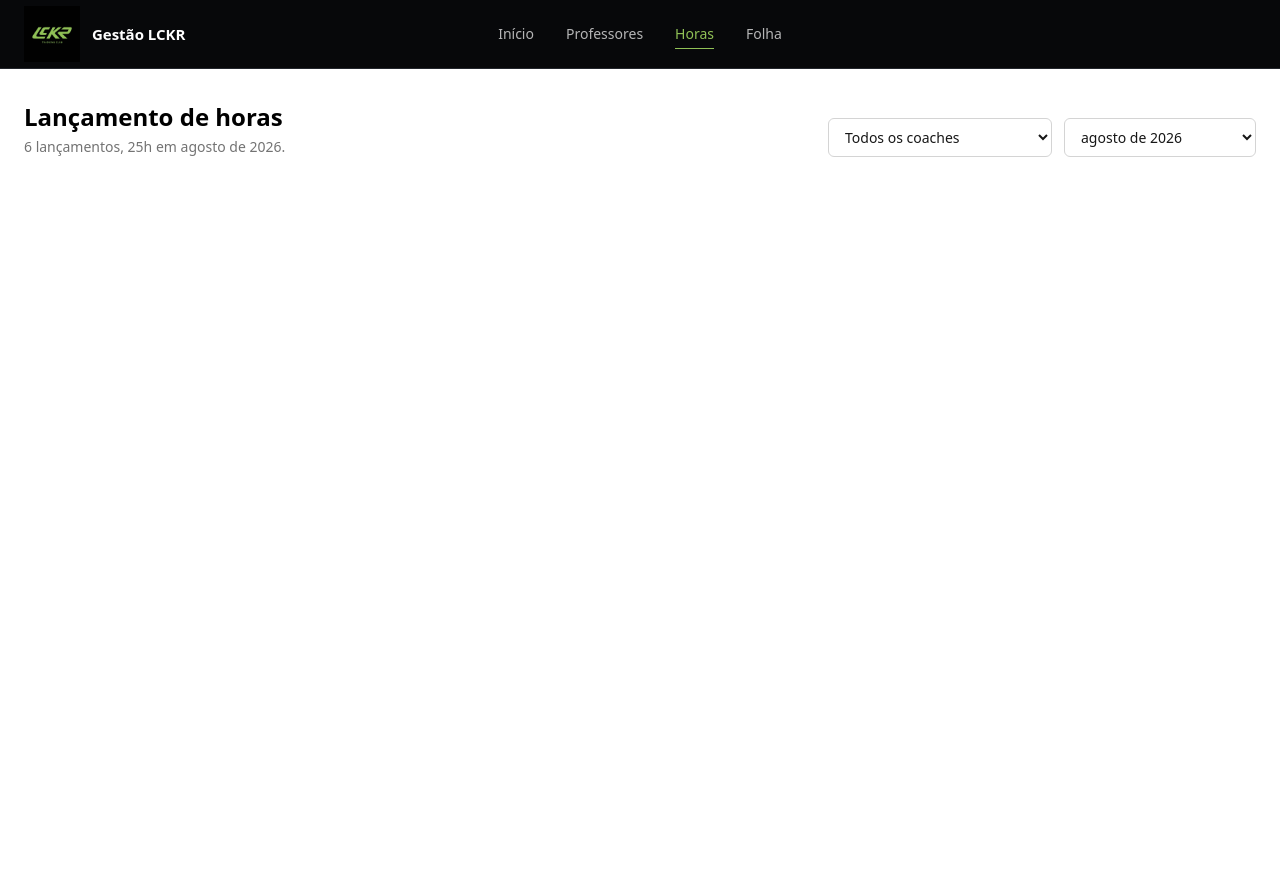
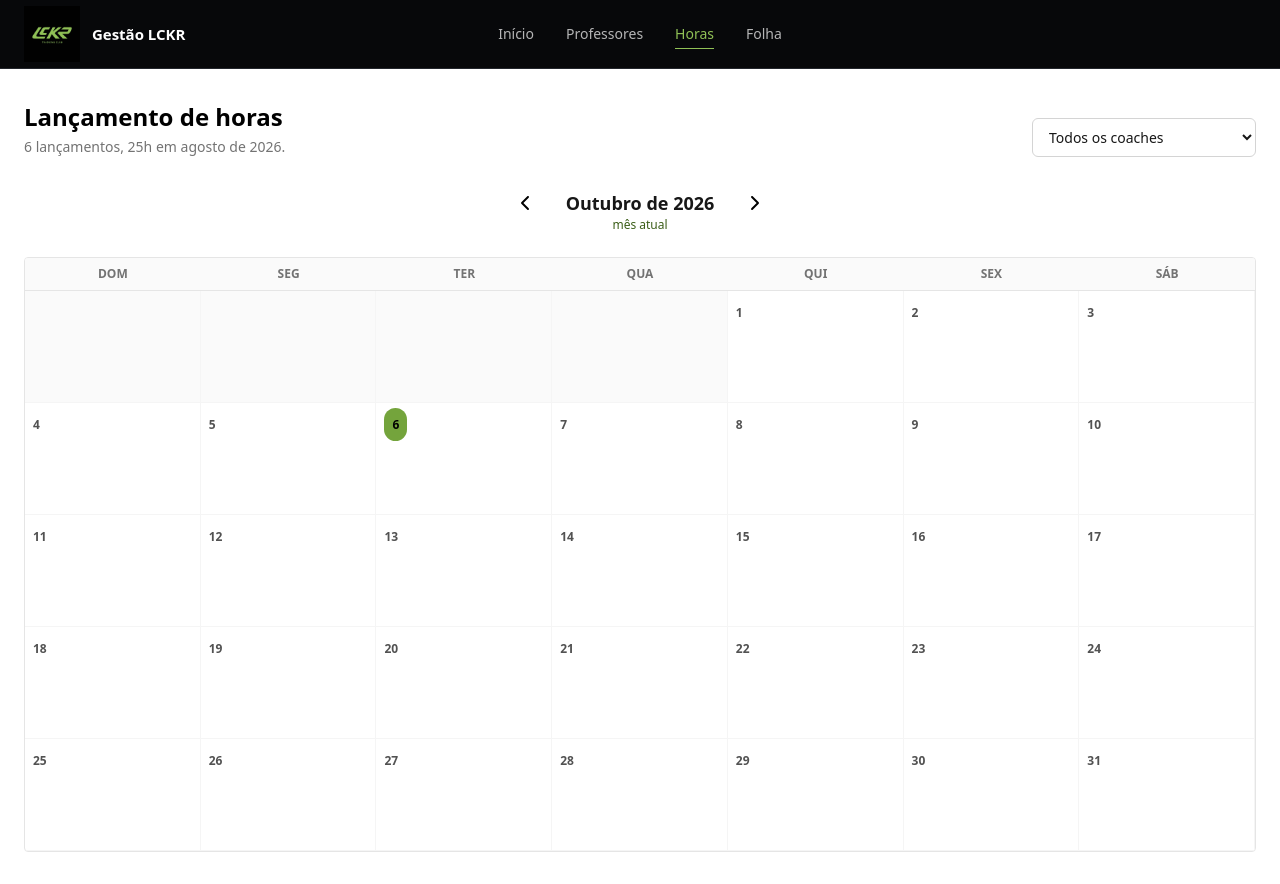
Before and after one commit to lckr-club/lckr-frontend, a Next.js app: page /horas in a window 1280 px wide. Before the commit the page ends 800 px from the top, so only its background shows below. Built offline with nearby package versions, Linux system fonts and the light colour scheme.

Commit message:
feat: adiciona o calendario na pagina de horas

```diff
--- /dev/null
+++ b/app/components/CalendarioHoras.tsx
@@ -0,0 +1,59 @@
+'use client'
+import { useState } from "react";
+import Modal from "./Modal";
+
+function montarCelulas(ano: number, mes: number) {
+  const diasNoMes = new Date(ano, mes, 0).getDate();
+  // essa variavel vai nos dizer qual o dia da semana do primeiro dia do mes, para que possamos preencher as celulas
+  // com nulo para os dias que antecedem o primeiro dia do mes
+  // por exemplo, se primeiro dia for 3, entao o primeiro dia do mes sera uma quarta
+  const primeiroDia = new Date(ano, mes - 1, 1).getDay();
+
+  const celulas = [];
+  // preenchendo as celulas com nulo para os dias que antecedem o primeiro dia do mes
+  for (let i = 0; i < primeiroDia; i++) celulas.push(null);
+  for (let dia = 1; dia <= diasNoMes; dia++) celulas.push(dia);
+  // Precisamos preencher as celular que restam para completar o grid em retangulo
+  // Entao, enquanto o numero de celulas nao for multiplo de 7(dias da seman), adicionamos nulo se ele for multiplo
+  // de 7 quer dizer que conseguimos preencher x linhas de 7 celulas, que é o que queremos
+  while (celulas.length % 7 !== 0) celulas.push(null);
+
+  return celulas;
+}
+
+export default function CalendarioHoras({ ano, mes }: { ano: number; mes: number }) {
+    const [isOpen, setIsOpen] = useState(false);
+  const celulas = montarCelulas(ano, mes);
+
+  return (
+    <div className="mt-6 overflow-hidden rounded-sm border border-neutral-200 bg-white">
+      <div className="grid grid-cols-7 border-b border-neutral-200 bg-neutral-50 text-center text-xs font-semibold uppercase text-neutral-500">
+        <div className="py-2">Dom</div>
+        <div className="py-2">Seg</div>
+        <div className="py-2">Ter</div>
+        <div className="py-2">Qua</div>
+        <div className="py-2">Qui</div>
+        <div className="py-2">Sex</div>
+        <div className="py-2">Sáb</div>
+      </div>
+
+      <div className="grid grid-cols-7">
+        {celulas.map((dia, i) =>
+          dia === null ? (
+            <div key={i} className="min-h-28 border-b border-r border-neutral-100 bg-neutral-50" onClick={() => setIsOpen(true)} />
+          ) : (
+            <div key={i} className="min-h-28 border-b border-r border-neutral-100 p-2" onClick={() => setIsOpen(true)}>
+              {dia === new Date().getDate() && mes === new Date().getMonth() + 1 && ano === new Date().getFullYear() ? (
+                <span className="text-xs font-semibold text-black bg-green-logo p-2 rounded-full">{dia}</span>
+              ) : (
+                <span className="text-xs font-semibold text-neutral-600 ">{dia}</span>
+              )}
+            </div>
+          )
+        )}
+      </div>
+      <Modal isOpen={isOpen} onClose={() => setIsOpen(false)}><div>Olá</div></Modal>
+    </div>
+
+  );
+}
--- a/app/horas/page.tsx
+++ b/app/horas/page.tsx
@@ -1,32 +1,68 @@
+'use client';
+import CalendarioHoras from "../components/CalendarioHoras";
+import { useState } from "react";
+import { FontAwesomeIcon } from "@fortawesome/react-fontawesome";
+import { faChevronLeft, faChevronRight } from "@fortawesome/free-solid-svg-icons";
+
+
 export default function HorasPage() {
+  function nomeMes(mes: number) {
+    const meses = [
+      "Janeiro",
+      "Fevereiro",
+      "Março",
+      "Abril",
+      "Maio",
+      "Junho",
+      "Julho",
+      "Agosto",
+      "Setembro",
+      "Outubro",
+      "Novembro",
+      "Dezembro",
+    ];
+    return meses[mes];
+  }
+
+  const [data, setData] = useState(new Date());
+  const ehMesAtual = new Date().getMonth() === data.getMonth() && new Date().getFullYear() === data.getFullYear();
   return (
     <main className="mx-auto w-full max-w-7xl px-6 py-8">
       <div className="flex items-end justify-between">
         <div>
           <h1 className="text-2xl font-semibold">Lançamento de horas</h1>
-          <p className="mt-1 text-sm text-[#737373]">6 lançamentos, 25h em agosto de 2026.</p>
+          <p className="mt-1 text-sm text-neutral-500">6 lançamentos, 25h em agosto de 2026.</p>
         </div>
 
         <div className="flex gap-3">
           <select
             aria-label="Filtrar por coach"
-            className="w-56 rounded-md border border-[#d4d4d4] bg-white px-3 py-2 text-sm text-[#171717] focus:border-[#90C156] focus:outline-none focus:ring-2 focus:ring-[#90C156]/40"
+            className="w-56 rounded-md border border-neutral-300 bg-white px-3 py-2 text-sm text-neutral-900 focus:border-brand focus:outline-none focus:ring-2 focus:ring-brand/40"
           >
             <option value="todos">Todos os coaches</option>
             <option value="47291368805">Ana Beatriz Ramalho</option>
           </select>
 
-          <select
-            aria-label="Mês"
-            className="w-48 rounded-md border border-[#d4d4d4] bg-white px-3 py-2 text-sm text-[#171717] focus:border-[#90C156] focus:outline-none focus:ring-2 focus:ring-[#90C156]/40"
-          >
-            <option value="2026-08">agosto de 2026</option>
-          </select>
+
         </div>
       </div>
       <div>
 
       </div>
+      <div className="flex items-center mx-auto align-center gap-4 mt-4 w-full max-w-7xl justify-center">
+        <button><FontAwesomeIcon icon={faChevronLeft} onClick={() => setData(new Date(data.getFullYear(), data.getMonth() - 1, 1))} /></button>
+         <div className="flex w-44 mt-4 flex-col items-center">
+  <p className="text-lg font-semibold text-neutral-900">
+    {nomeMes(data.getMonth())} de {data.getFullYear()}
+  </p>
+  <span className={`text-xs font-medium text-brand-text ${ehMesAtual ? "" : "invisible"}`}>
+    mês atual
+  </span>
+</div>
+        <button><FontAwesomeIcon icon={faChevronRight} onClick={() => setData(new Date(data.getFullYear(), data.getMonth() + 1, 1))} /></button>
+      </div>
+
+      <CalendarioHoras ano={data.getFullYear()} mes={data.getMonth() + 1}></CalendarioHoras>
     </main>
   );
 }
```
